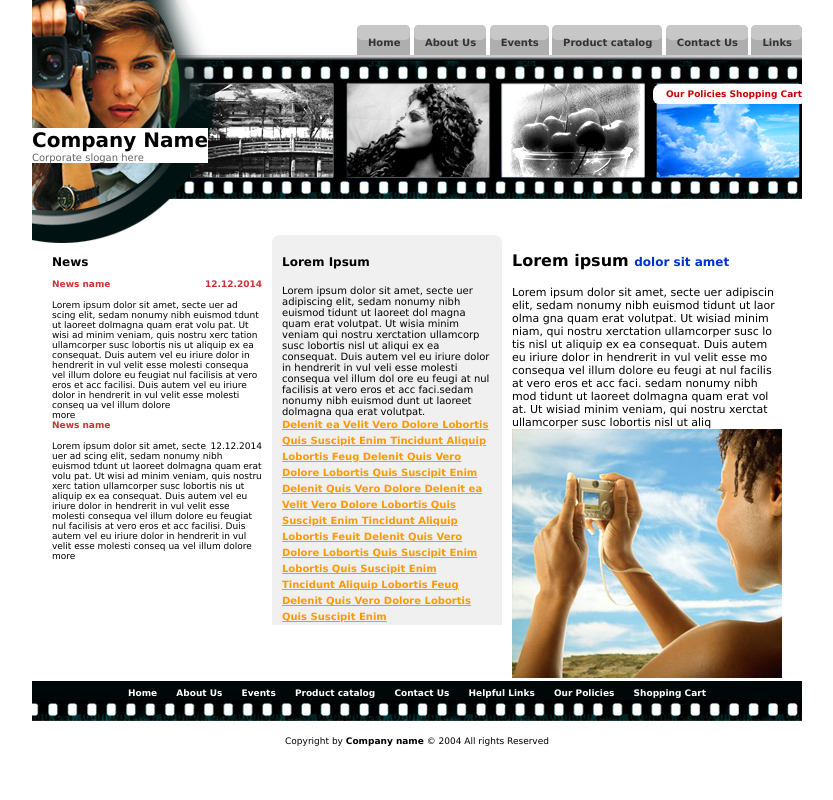
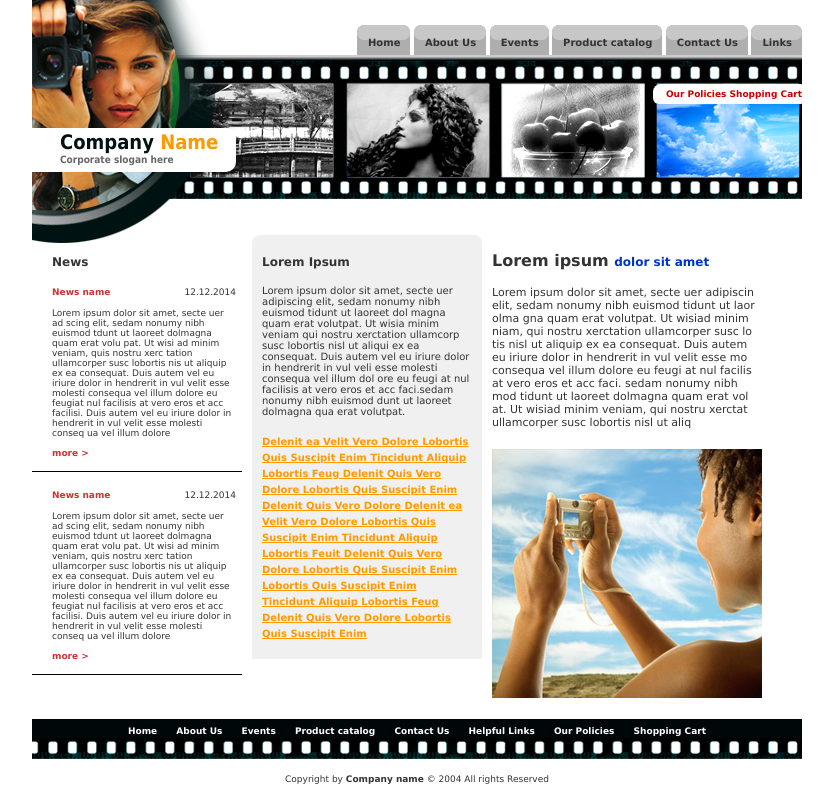
Before and after one commit to mgrinko/markup1, a plain HTML site: page index.html in a window 1280 px wide. Shown: the whole page, without its empty margins (223-1056 px from the left). Drawn offline with Linux system fonts and the light colour scheme.

Commit message:
Size and colors fixes

```diff
--- a/index.html
+++ b/index.html
@@ -10,7 +10,7 @@
 <div id="page">
   <header>
     <div class="company">
-      <h1>Company Name</h1>
+      <h1>Company <span class="company-name">Name</span></h1>
       <p class="slogan">Corporate slogan here</p>
     </div>
 
@@ -35,27 +35,25 @@
     <!-- MAIN CONTENT -->
     <div class="content">
       <div class="column-left">
-        <h3>News</h3>
+        <h3 class="column-header">News</h3>
         <div class="news-article">
-          <h4>News name <div class="news-date">12.12.2014</div></h4>
-
-          <p>Lorem ipsum dolor sit amet, secte uer ad scing elit, sedam nonumy nibh euismod tdunt ut laoreet dolmagna quam erat volu pat. Ut wisi ad minim veniam, quis nostru xerc tation ullamcorper susc lobortis  nis ut aliquip ex ea consequat. Duis autem vel eu iriure dolor in hendrerit in vul velit esse molesti consequa vel illum dolore eu feugiat nul facilisis at vero eros et acc facilisi.  Duis autem vel eu iriure dolor in hendrerit in vul velit esse molesti conseq ua vel illum dolore</p>
-          <div class="news-more">more</div>
+          <div class="news-header"><h4 class="news-title">News name</h4><div class="news-date">12.12.2014</div></div>
+          <p class="news-text">Lorem ipsum dolor sit amet, secte uer ad scing elit, sedam nonumy nibh euismod tdunt ut laoreet dolmagna quam erat volu pat. Ut wisi ad minim veniam, quis nostru xerc tation ullamcorper susc lobortis  nis ut aliquip ex ea consequat. Duis autem vel eu iriure dolor in hendrerit in vul velit esse molesti consequa vel illum dolore eu feugiat nul facilisis at vero eros et acc facilisi.  Duis autem vel eu iriure dolor in hendrerit in vul velit esse molesti conseq ua vel illum dolore</p>
+          <div class="news-more">more ></div>
         </div>
         <div class="news-article">
-          <h4>News name</h4>
-          <div class="news-date">12.12.2014</div>
-          <p>Lorem ipsum dolor sit amet, secte uer ad scing elit, sedam nonumy nibh euismod tdunt ut laoreet dolmagna quam erat volu pat. Ut wisi ad minim veniam, quis nostru xerc tation ullamcorper susc lobortis  nis ut aliquip ex ea consequat. Duis autem vel eu iriure dolor in hendrerit in vul velit esse molesti consequa vel illum dolore eu feugiat nul facilisis at vero eros et acc facilisi.  Duis autem vel eu iriure dolor in hendrerit in vul velit esse molesti conseq ua vel illum dolore</p>
-          <div class="news-more">more</div>
+          <div class="news-header"><h4 class="news-title">News name</h4><div class="news-date">12.12.2014</div></div>
+          <p class="news-text">Lorem ipsum dolor sit amet, secte uer ad scing elit, sedam nonumy nibh euismod tdunt ut laoreet dolmagna quam erat volu pat. Ut wisi ad minim veniam, quis nostru xerc tation ullamcorper susc lobortis  nis ut aliquip ex ea consequat. Duis autem vel eu iriure dolor in hendrerit in vul velit esse molesti consequa vel illum dolore eu feugiat nul facilisis at vero eros et acc facilisi.  Duis autem vel eu iriure dolor in hendrerit in vul velit esse molesti conseq ua vel illum dolore</p>
+          <div class="news-more">more ></div>
         </div>
       </div>
       <div class="column-center">
-        <h3>Lorem Ipsum</h3>
+        <h3 class="column-header">Lorem Ipsum</h3>
         <p>Lorem ipsum dolor sit amet, secte uer adipiscing elit, sedam nonumy nibh euismod tidunt ut laoreet dol magna quam erat volutpat. Ut wisia minim veniam qui nostru xerctation ullamcorp susc lobortis nisl ut aliqui ex ea consequat. Duis autem vel eu iriure dolor in hendrerit in vul veli esse molesti consequa vel illum dol ore eu feugi at nul facilisis at vero eros et acc faci.sedam nonumy nibh euismod dunt ut laoreet dolmagna qua erat volutpat.</p>
         <p class="special-text">Delenit ea Velit  Vero Dolore Lobortis Quis Suscipit Enim Tincidunt Aliquip Lobortis Feug Delenit Quis Vero Dolore Lobortis Quis Suscipit Enim Delenit Quis Vero Dolore Delenit ea Velit  Vero Dolore Lobortis Quis Suscipit Enim Tincidunt Aliquip Lobortis Feuit Delenit Quis Vero Dolore Lobortis Quis Suscipit Enim Lobortis Quis Suscipit Enim Tincidunt Aliquip Lobortis Feug Delenit Quis Vero Dolore Lobortis Quis Suscipit Enim</p>
       </div>
       <div class="column-right">
-        <h2>Lorem ipsum <span class="note">dolor sit amet</span></h2>
+        <h2 class="column-header">Lorem ipsum <span class="note">dolor sit amet</span></h2>
         <p>Lorem ipsum dolor sit amet, secte uer adipiscin elit, sedam nonumy nibh euismod tidunt ut laor olma gna quam erat volutpat. Ut wisiad minim niam, qui nostru xerctation ullamcorper susc lo tis nisl ut aliquip ex ea consequat. Duis autem eu iriure dolor in hendrerit in vul velit esse mo consequa vel illum dolore eu feugi at nul facilis at vero eros et acc faci. sedam nonumy nibh mod tidunt ut laoreet dolmagna quam erat vol at. Ut wisiad minim veniam, qui nostru xerctat ullamcorper susc lobortis nisl ut aliq</p>
         <img src="img/photo-0.jpg" alt=""/>
       </div>
--- a/main.css
+++ b/main.css
@@ -5,6 +5,7 @@
 
 body {
     font: 9px Verdana, sans-serif;
+    color: #333;
 }
 
 #page {
@@ -29,7 +30,21 @@ header:after {
     position: absolute;
     left: 0;
     top: 128px;
+    padding: 2px 18px 7px 28px;
+    border-radius: 0 10px 10px 0;
+    font-family: Tahoma, sans-serif;
+    font-weight: bold;
 }
+
+.company h1 {
+    font-size: 20px;
+    color: #001312;
+}
+
+.company-name {
+    color: #f90;
+}
+
 
 .slogan {
     font-size: 10px;
@@ -46,12 +61,13 @@ header:after {
     font-weight: bold;
     text-align: right;
     padding: 0;
+    color: #000;
 }
 
 .top-menu li {
     display: inline-block;
     background-color: #aeaeae;
-    border-radius: 5px 5px 0 0;
+    border-radius: 7px 7px 0 0;
     position: relative;
 }
 
@@ -63,7 +79,7 @@ header:after {
     right: 0;
     height: 15px;
     background-color: #c7c7c7;
-    border-radius: 5px;
+    border-radius: 7px;
 }
 
 .top-menu li a {
@@ -113,10 +129,6 @@ h3 {
     font-size: 12px;
 }
 
-h4 {
-    color: #c33;
-}
-
 .special-text {
     font-size: 10px;
     line-height: 16px;
@@ -138,16 +150,55 @@ h4 {
 
 .column-left {
     float: left;
-    padding: 20px 10px 0 20px;
+    padding: 20px 10px 0 0;
     width: 210px;
 }
 
 .column-left h3 {
-    margin-bottom: 10px;
+    padding-left: 20px;
+}
+.news-article {
+    padding: 18px 6px 0 20px;
+    border-bottom: solid 1px black;
+}
+
+.news-title {
+    color: #c33;
+    font-weight: bold;
+}
+
+.news-header:after {
+    clear: both;
+    content: '';
+    display: block;
+}
+
+.news-title {
+    float: left;
+}
+
+.news-date {
+    float: right;
+}
+
+.news-more {
+    color: #c33;
+    font-weight: bold;
+}
+
+.column-left h3 {
 }
 
 .column-left h4 {
     margin-bottom: 11px;
+}
+
+.column-left p {
+    padding-bottom: 10px;
+}
+
+.column-left .news-more {
+    padding-bottom: 13px;
 }
 
 .column-center {
@@ -163,6 +214,11 @@ h4 {
     margin-bottom: 16px;
 }
 
+.column-center p {
+    margin-bottom: 17px;
+}
+
+
 .column-right {
     font-size: 11px;
     float: left;
@@ -174,8 +230,12 @@ h4 {
     margin-bottom: 16px;
 }
 
-.news-date {
-    float: right;
+.column-right p {
+    margin-bottom: 20px;
+}
+
+.column-right img {
+    margin-bottom: 18px;
 }
 
 footer ul {
```
